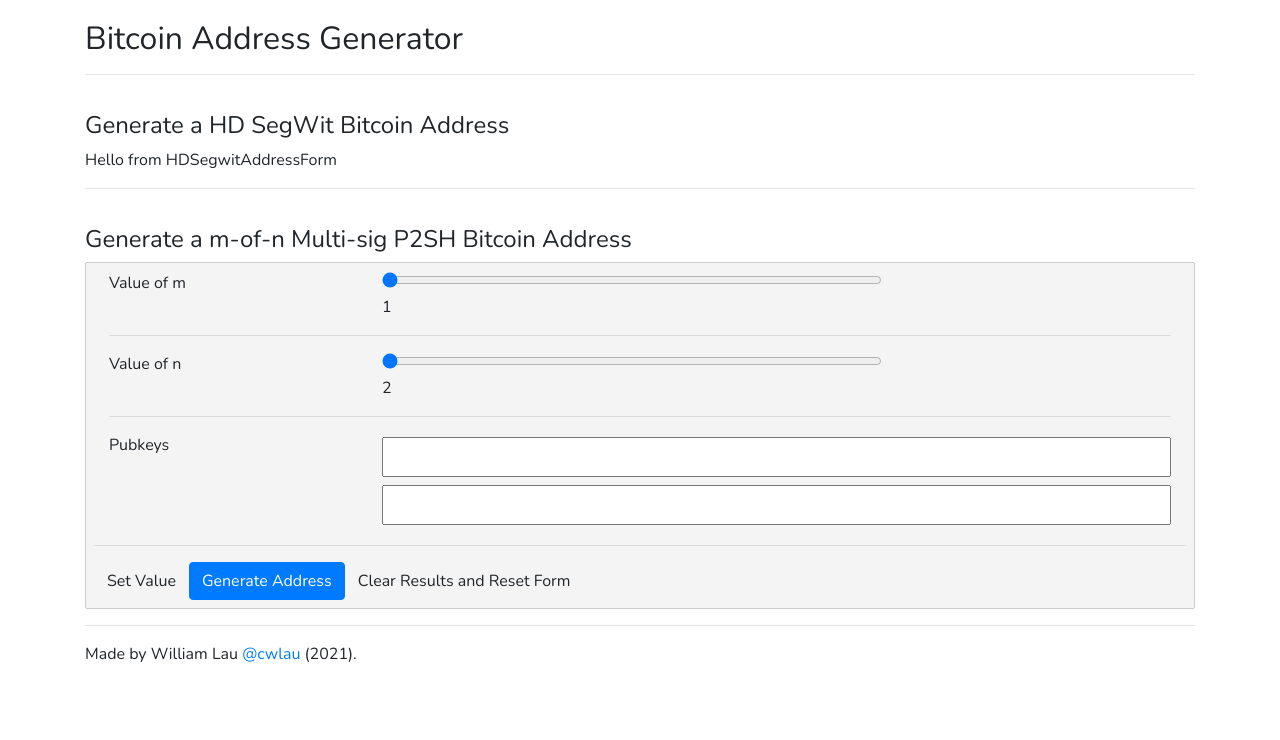
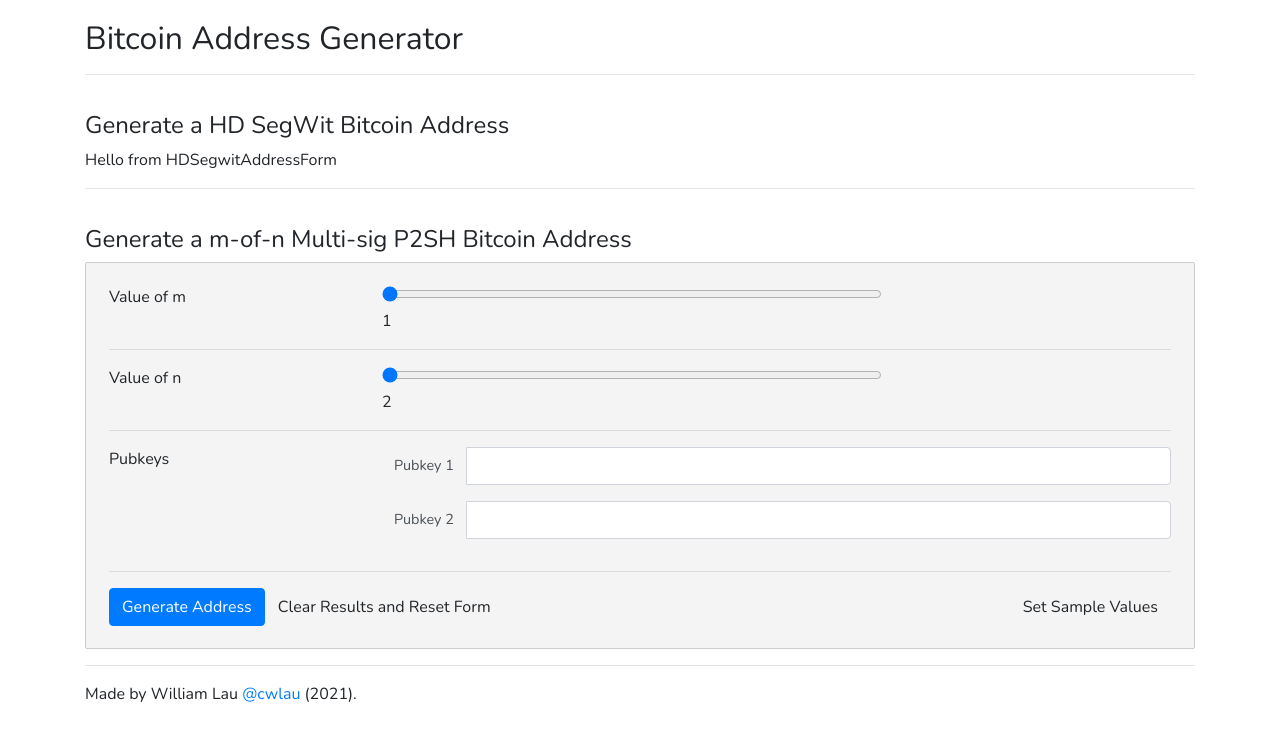
Before and after one commit to cwlau/bitcoin-address-generator, a React app: page / in a window 1280 px wide. Shown: the top 740 px of the page. Built offline with nearby package versions, Linux system fonts and the light colour scheme.

Commit message:
Update form functionality

```diff
--- a/package.json
+++ b/package.json
@@ -14,6 +14,7 @@
     "bitcoinjs-lib": "^5.2.0",
     "bootstrap": "^4.6.0",
     "buffer": "^6.0.3",
+    "qrcode": "^1.4.4",
     "react": "^17.0.1",
     "react-dom": "^17.0.1",
     "stream-browserify": "^3.0.0",
@@ -24,6 +25,7 @@
   "devDependencies": {
     "@types/express": "^4.17.11",
     "@types/node": "^14.14.22",
+    "@types/qrcode": "^1.3.5",
     "@types/react": "^17.0.0",
     "@types/react-dom": "^17.0.0",
     "css-loader": "^5.0.1",
--- a/src/components/MultiSigAddressForm.tsx
+++ b/src/components/MultiSigAddressForm.tsx
@@ -1,21 +1,41 @@
 
 // import * as React from 'react';
-import React, { useState, useReducer } from 'react';
+import React, { useState, useReducer, useEffect } from 'react';
 import * as bitcoin from 'bitcoinjs-lib';
+import QRCode from 'qrcode';
 
 export default function MultiSigAddressForm() {
 
   const defaultPubkeyValues: string[] = ['', ''];
 
-  const [result, setResult] = useState({address: ''});
+  const [qrcodeUrl, setQRcodeUrl] = useState('');
+  const [address, setAddress] = useState('');
+  const [resultSuccess, setResultSuccess] = useState(false);
   const [resultError, setResultError] = useState(false);
+  const [resultErrorMessage, setResultErrorMessage] = useState("");
   const [mValue, setMValue] = useState(1);
   const [nValue, setNValue] = useState(2);
   const [pubkeyValues, setPubkeyValues] = useState(defaultPubkeyValues);
 
   const [ignored, forceUpdate] = useReducer(x => x + 1, 0);
 
-  const generateAddress = function() {
+  useEffect(() => {
+    if (address === '') {
+      return;
+    }
+
+    QRCode.toDataURL(address)
+      .then(url => {
+        console.log(url);
+        setQRcodeUrl(url);
+      })
+      .catch(err => {
+        console.error(err);
+      })
+  }, [address]);
+
+
+  const generateAddress = () => {
     // const pubkeys = [
     //   '026477115981fe981a6918a6297d9803c4dc04f328f22041bedff886bbc2962e01',
     //   '02c96db2302d19b43d4c69368babace7854cc84eb9e061cde51cfa77ca4a22b8b9',
@@ -32,23 +52,28 @@
     console.log({ address });
 
     if (!address) {
-      setResult({ address: '' });
+      setAddress('');
+      setQRcodeUrl('');
       setResultError(true);
+      setResultSuccess(false);
       return;
     }
 
     setResultError(false);
-    setResult({ address });
+    setResultSuccess(true);
+    setAddress(address);
   }
 
-  const clearResults = function() {
+  const clearResults = () => {
     setMValue(1);
     setNValue(2);
     setPubkeyValues(['', '']);
-    setResult({address: ''});
+    setResultError(false);
+    setResultSuccess(false);
+    setAddress('');
   }
 
-  const setValues = function() {
+  const setValues = () => {
 
     setMValue(3);
     setNValue(4);
@@ -62,7 +87,7 @@
     // console.log('setValues done');
   }
 
-  const renderInupts = function() {
+  const renderInupts = () => {
 
     let result: any;
     pubkeyValues.forEach((input: string) => {
@@ -72,20 +97,23 @@
     return result;
   }
 
-  const setPubkeyValueOnPosition = function(position: number, value: string) {
+  const setPubkeyValueOnPosition = (position: number, value: string) => {
     let finalPubkeyList = pubkeyValues;
     finalPubkeyList[position] = value;
     setPubkeyValues(finalPubkeyList);
     forceUpdate();
   }
 
-  const generatePubkeyInputFields = function() {
+  const generatePubkeyInputFields = () => {
     let index: number = 0;
     let resultInputs: any[] = [];
     while (index < nValue) {
       let _index = Number(index);
-      resultInputs.push(<div key={_index} className="pubkeys-input-container">
-                          <input type="text" value={pubkeyValues[_index]} onChange={
+      resultInputs.push(<div key={_index} className="pubkeys-input-container input-group mb-3">
+                          <span className="input-group-text">Pubkey { _index + 1 }</span>
+                          <input type="text" value={pubkeyValues[_index]} className="form-control"
+                          aria-label="pubkey" aria-describedby={"pubkey" + (_index + 1) }
+                          onChange={
                             (e: React.ChangeEvent<HTMLInputElement>) => {
                               return setPubkeyValueOnPosition(_index, e.target.value)
                             }
@@ -160,13 +188,37 @@
           </div>
         </div>
 
+        <hr/>
+
+        {
+          resultSuccess && <div className="alert alert-success">
+            <h5>The generated Bitcoin Address:</h5>
+            <hr/>
+            <div className="result-container" style={{"textAlign": "center"}}>
+              <div className="result-qrcode-div">{qrcodeUrl && <img src={qrcodeUrl} className="qrcode-img" />}</div>
+              <div className="result-address">{address}</div>
+              <div className="result-address">
+                <a href={ "https://www.blockchain.com/btc/address/" + address } target="blank">View on Blockchain.com</a>
+              </div>
+            </div>
+          </div>
+        }
+
+        {
+          resultError && <div className="error"></div>
+        }
+
+        <div style={{"float": "right"}}>
+          <input className="btn btn-default" type="button" onClick={setValues} value="Set Sample Values" />
+        </div>
+
+        <div>
+          <input className="btn btn-primary" type="button" onClick={generateAddress} value="Generate Address" />
+          <input className="btn btn-default" type="button" onClick={clearResults} value="Clear Results and Reset Form" />
+        </div>
+
       </div>
 
-      <hr/>
-
-      <input className="btn btn-default" type="button" onClick={setValues} value="Set Value" />
-      <input className="btn btn-primary" type="button" onClick={generateAddress} value="Generate Address" />
-      <input className="btn btn-default" type="button" onClick={clearResults} value="Clear Results and Reset Form" />
     </div>
   )
 }
--- a/src/style/app.scss
+++ b/src/style/app.scss
@@ -1,5 +1,3 @@
-/**/
-
 
 body {
     font-family: 'Nunito', sans-serif !important;
@@ -13,7 +11,7 @@
     border: 1px solid #ccc;
     background: #f4f4f4;
     border-radius: 2px;
-    padding: 8px;
+    padding: 22px 8px;
 }
 
 input[type=range] {
@@ -23,11 +21,32 @@
 }
 
 .pubkeys-input-container {
-    padding: 4px 0;
 
     input[type=text] {
-        width: 100%;
         min-width: 280px;
         padding: 6px;
     }
+
+    .input-group-text {
+        background-color: inherit;
+        border: inherit;
+        font-size: 0.9rem;
+    }
 }
+
+.result-container {
+    text-align: center;
+
+    .result-qrcode-div {
+
+        .qrcode-img {
+            width: 180px;
+            margin: 4px;
+            border: 1px solid #ddd;
+        }
+    }
+
+    .result-address {
+        margin: 8px;
+    }
+}
```
Also changed, not shown: 1 other file (tests, documents, lock files or other folders).
